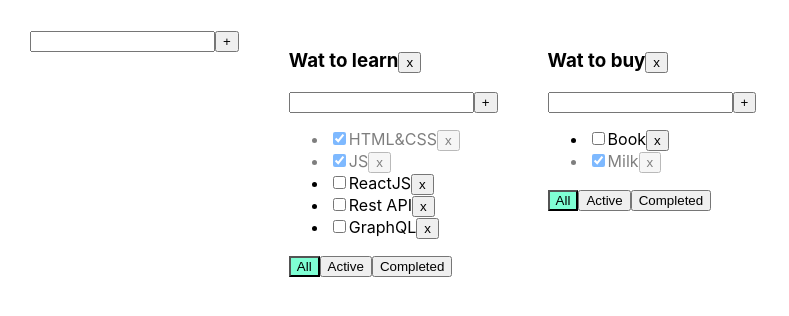
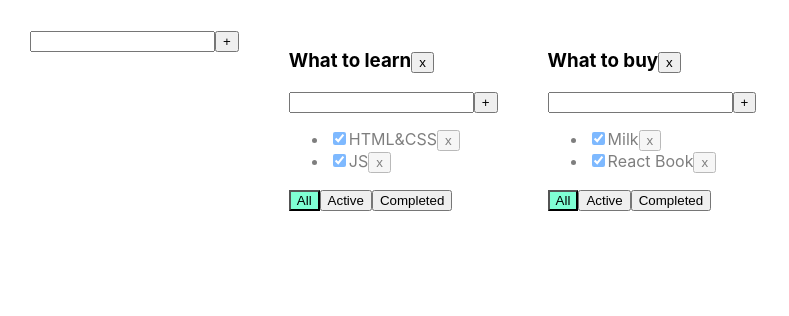
Before and after one commit to yasnoprosto/TodolistWithD, a React (Create React App) app: page / in a window 1280 px wide. Shown: the top 316 px of the page, without its empty margins (0-789 px from the left). Built offline with nearby package versions, Linux system fonts and the light colour scheme.

Commit message:
Finished lesson 6 one more time

```diff
--- a/src/AddItemForm.tsx
+++ b/src/AddItemForm.tsx
@@ -18,15 +18,15 @@
         }
     };
     const addTask = () => {
-        if (title.trim() !== '') {
-            props.addItem(title.trim());
+        let newTitle = title.trim();
+        if (newTitle !== '') {
+            props.addItem(newTitle);
             setTitle('');
         } else {
             setError('Title is required');
         }
     };
-
-    return (<div>
+    return <div>
         <input value={title}
                onChange={onChangeHandler}
                onKeyPress={onKeyPressHandler}
@@ -34,5 +34,5 @@
         />
         <button onClick={addTask}>+</button>
         {error && <div className="error-message">{error}</div>}
-    </div>);
+    </div>;
 };
--- a/src/App.tsx
+++ b/src/App.tsx
@@ -4,9 +4,8 @@
 import {v1} from 'uuid';
 import {AddItemForm} from './AddItemForm';
 
-export type FilterValuesType = 'all' | 'active' | 'completed';
-
-export type TodolistType = {
+export type FilterValuesType = "all" | "active" | "completed";
+type TodolistType = {
     id: string
     title: string
     filter: FilterValuesType
@@ -16,123 +15,135 @@
     [key: string]: Array<TaskType>
 }
 
+
 function App() {
+    let todolistId1 = v1();
+    let todolistId2 = v1();
+
+    let [todolists, setTodolists] = useState<Array<TodolistType>>([
+        {id: todolistId1, title: "What to learn", filter: "all"},
+        {id: todolistId2, title: "What to buy", filter: "all"}
+    ])
+
+    let [tasks, setTasks] = useState<TasksStateType>({
+        [todolistId1]: [
+            {id: v1(), title: "HTML&CSS", isDone: true},
+            {id: v1(), title: "JS", isDone: true}
+        ],
+        [todolistId2]: [
+            {id: v1(), title: "Milk", isDone: true},
+            {id: v1(), title: "React Book", isDone: true}
+        ]
+    });
 
 
-    function removeTask(id: string, todoId: string) {
-        let tasks = tasksObj[todoId];
-        let filteredTasks = tasks.filter(t => t.id != id);
-        tasksObj[todoId] = filteredTasks;
-        setTasksObj({...tasksObj});
+    function removeTask(id: string, todolistId: string) {
+        //достанем нужный массив по todolistId:
+        let todolistTasks = tasks[todolistId];
+        // перезапишем в этом объекте массив для нужного тудулиста отфилтрованным массивом:
+        tasks[todolistId] = todolistTasks.filter(t => t.id != id);
+        // засетаем в стейт копию объекта, чтобы React отреагировал перерисовкой
+        setTasks({...tasks});
     }
 
-    function addTask(title: string, todoId: string) {
-        let tasks = tasksObj[todoId];
+    function addTask(title: string, todolistId: string) {
         let task = {id: v1(), title: title, isDone: false};
-        let newTasks = [task, ...tasks];
-        tasksObj[todoId] = newTasks;
-        setTasksObj({...tasksObj});
+        //достанем нужный массив по todolistId:
+        let todolistTasks = tasks[todolistId];
+        // перезапишем в этом объекте массив для нужного тудулиста копией, добавив в начало новую таску:
+        tasks[todolistId] = [task, ...todolistTasks];
+        // засетаем в стейт копию объекта, чтобы React отреагировал перерисовкой
+        setTasks({...tasks});
     }
 
-    function changeStatus(taskId: string, isDone: boolean, todoId: string) {
-        let tasks = tasksObj[todoId];
-        let task = tasks.find(t => t.id === taskId);
+    function changeStatus(id: string, isDone: boolean, todolistId: string) {
+        //достанем нужный массив по todolistId:
+        let todolistTasks = tasks[todolistId];
+        // найдём нужную таску:
+        let task = todolistTasks.find(t => t.id === id);
+        //изменим таску, если она нашлась
         if (task) {
             task.isDone = isDone;
-            setTasksObj({...tasksObj});
-
+            // засетаем в стейт копию объекта, чтобы React отреагировал перерисовкой
+            setTasks({...tasks});
+        }
+    }    function changeTitleStatus(id: string, newTitle:string, todolistId: string) {
+        //достанем нужный массив по todolistId:
+        let todolistTasks = tasks[todolistId];
+        // найдём нужную таску:
+        let task = todolistTasks.find(t => t.id === id);
+        //изменим таску, если она нашлась
+        if (task) {
+            task.title = newTitle;
+            // засетаем в стейт копию объекта, чтобы React отреагировал перерисовкой
+            setTasks({...tasks});
         }
     }
 
     function changeFilter(value: FilterValuesType, todolistId: string) {
-        let todolist = todolists.find(el => el.id === todolistId);
+        let todolist = todolists.find(tl => tl.id === todolistId);
         if (todolist) {
             todolist.filter = value;
-            setTodolists([...todolists]);
+            setTodolists([...todolists])
+        }
+    }    function changeTitleTodolist(title: string, todolistId: string) {
+        let todolist = todolists.find(tl => tl.id === todolistId);
+        if (todolist) {
+            todolist.title = title;
+            setTodolists([...todolists])
         }
     }
 
-    function changeTitleTodolist(title: string, todolistId: string) {
-        let todolist = todolists.find(el => el.id === todolistId);
-        if (todolist) {
-            todolist.title = title;
-            setTodolists([...todolists]);
+    function removeTodolist(id: string) {
+        // засунем в стейт список тудулистов, id которых не равны тому, который нужно выкинуть
+        setTodolists(todolists.filter(tl => tl.id != id));
+        // удалим таски для этого тудулиста из второго стейта, где мы храним отдельно таски
+        delete tasks[id]; // удаляем св-во из объекта... значением которого являлся массив тасок
+        // засетаем в стейт копию объекта, чтобы React отреагировал перерисовкой
+        setTasks({...tasks});
     }
+    const addTodolist=(title:string)=>{
+        let newTodolist:TodolistType={
+            id: v1(),
+            title: title,
+            filter: "all"
+        }
+        setTodolists([newTodolist,...todolists])
+        setTasks({[newTodolist.id]:[],...tasks})
     }
 
-    let todolistId1 = v1();
-    let todolistId2 = v1();
 
-    let [todolists, setTodolists] = useState<TodolistType[]>([
-        {id: todolistId1, title: 'Wat to learn', filter: 'all'},
-        {id: todolistId2, title: 'Wat to buy', filter: 'all'}
-    ]);
-
-    let [tasksObj, setTasksObj] = useState<TasksStateType>({
-        [todolistId1]: [
-            {id: v1(), title: 'HTML&CSS', isDone: true},
-            {id: v1(), title: 'JS', isDone: true},
-            {id: v1(), title: 'ReactJS', isDone: false},
-            {id: v1(), title: 'Rest API', isDone: false},
-            {id: v1(), title: 'GraphQL', isDone: false},
-        ],
-        [todolistId2]: [
-            {id: v1(), title: 'Book', isDone: false},
-            {id: v1(), title: 'Milk', isDone: true}
-        ]
-    });
-    let removeTodolist = (todoId: string) => {
-        let filteredTodolist = todolists.filter(tl => tl.id !== todoId);
-        setTodolists(filteredTodolist);
-        delete tasksObj[todoId];
-        setTasksObj({...tasksObj});
-    };
-    const addTodolist = (title: string) => {
-        let newTodolist: TodolistType = {
-            id: v1(),
-            title: title,
-            filter: 'all'
-        };
-        setTodolists([newTodolist, ...todolists]);
-        setTasksObj({...tasksObj, [newTodolist.id]: []});
-    };
-    const changeTaskTitle = (taskId: string, newValue: string, todolistId: string) => {
-        let tasks = tasksObj[todolistId];
-        let task = tasks.find(t => t.id === taskId);
-        if (task) {
-            task.title = newValue;
-            setTasksObj({...tasksObj});
-
-        }
-    };
     return (
         <div className="App">
-            <AddItemForm addItem={addTodolist}/>
-            {todolists.map(el => {
-                    let tasksForTodolist = tasksObj[el.id];
+            <AddItemForm addItem={addTodolist} />
+            {
+                todolists.map(tl => {
+                    let allTodolistTasks = tasks[tl.id];
+                    let tasksForTodolist = allTodolistTasks;
 
-                    if (el.filter === 'active') {
-                        tasksForTodolist = tasksForTodolist.filter(t => !t.isDone);
+                    if (tl.filter === "active") {
+                        tasksForTodolist = allTodolistTasks.filter(t => !t.isDone);
                     }
-                    if (el.filter === 'completed') {
-                        tasksForTodolist = tasksForTodolist.filter(t => t.isDone);
+                    if (tl.filter === "completed") {
+                        tasksForTodolist = allTodolistTasks.filter(t => t.isDone);
                     }
-                    return (<Todolist key={el.id}
-                                      idTodo={el.id}
-                                      title={el.title}
+
+                    return <Todolist
+                        key={tl.id}
+                        id={tl.id}
+                        title={tl.title}
                         tasks={tasksForTodolist}
                         removeTask={removeTask}
                         changeFilter={changeFilter}
                         addTask={addTask}
                         changeTaskStatus={changeStatus}
-                                      filter={el.filter}
+                        filter={tl.filter}
                         removeTodolist={removeTodolist}
-                                      changeTaskTitle={changeTaskTitle}
+                        changeTitleStatus={changeTitleStatus}
                         changeTitleTodolist={changeTitleTodolist}
-                    />);
+                    />
+                })
             }
-            )}
-
 
         </div>
     );
--- a/src/EditableSpan.tsx
+++ b/src/EditableSpan.tsx
@@ -2,24 +2,27 @@
 
 type EditableSpanPropsType = {
     title: string
-    onChange:(newValue:string)=>void
+    onChange:(title:string)=>void
 }
 export const EditableSpan = (props: EditableSpanPropsType) => {
 
     let [editMode, setEditMode] = useState<boolean>(false);
-    let [title, setTitle]=useState("")
+    let [title, setTitle] = useState<string>("");
 
-    const activateEditeMode = () => {
-        setEditMode(true);
-        setTitle(props.title)
-    };
+
+    const onDoubleClickHandler = () => {
+        setEditMode(true)
+        setTitle(props.title);
+    }
     const activateViewMode = () => {
         setEditMode(false);
         props.onChange(title)
-    };
-const onChangeHandler=(e:ChangeEvent<HTMLInputElement>)=>setTitle(e.currentTarget.value)
-    return (editMode ?
-            <input  value={title} onBlur={activateViewMode} onChange={onChangeHandler} autoFocus/>
-            : <span onDoubleClick={activateEditeMode}>{props.title}</span>
-    );
+    }
+    const onChangeHandler = (e:ChangeEvent<HTMLInputElement>) => {
+      setTitle(e.currentTarget.value)
+    }
+
+    return editMode
+        ? <input value={title} onChange={onChangeHandler} onBlur={activateViewMode} autoFocus/>
+        : <span onDoubleClick={onDoubleClickHandler}>{props.title}</span>;
 };
--- a/src/Todolist.tsx
+++ b/src/Todolist.tsx
@@ -10,55 +10,53 @@
 }
 
 type PropsType = {
-    idTodo: string
+    id: string
     title: string
     tasks: Array<TaskType>
-    removeTask: (taskId: string, todoId: string) => void
+    removeTask: (taskId: string, todolistId: string) => void
     changeFilter: (value: FilterValuesType, todolistId: string) => void
     addTask: (title: string, todolistId: string) => void
-    changeTaskStatus: (taskId: string, isDone: boolean, todolistId: string) => void
-    changeTaskTitle: (taskId: string, newValue:string, todolistId: string) => void
+    changeTaskStatus: (id: string, isDone: boolean, todolistId: string) => void
+    changeTitleStatus: (id: string, title:string, todolistId: string) => void
+    removeTodolist: (id: string) => void
     filter: FilterValuesType
-    removeTodolist: (id: string) => void
     changeTitleTodolist:(title: string, todolistId: string)=>void
-
 }
 
 export function Todolist(props: PropsType) {
 
-    const onAllClickHandler = () => props.changeFilter('all', props.idTodo);
-    const onActiveClickHandler = () => props.changeFilter('active', props.idTodo);
-    const onCompletedClickHandler = () => props.changeFilter('completed', props.idTodo);
-    const onClickRemoveTodo = () => {
-        props.removeTodolist(props.idTodo);
-    };
-    const addTask = (title: string) => {
-        props.addTask(title, props.idTodo);
-    };
-    const changeTitleTodolistHandler=(newTitle:string)=>{
-        props.changeTitleTodolist(newTitle,props.idTodo)
+
+    const removeTodolist = () => props.removeTodolist(props.id);
+
+    const onAllClickHandler = () => props.changeFilter('all', props.id);
+    const onActiveClickHandler = () => props.changeFilter('active', props.id);
+    const onCompletedClickHandler = () => props.changeFilter('completed', props.id);
+
+    const addTask=(title:string)=>{
+        props.addTask(title,props.id)
     }
-
+    const changeTittleTodolist=(title:string)=>{
+        props.changeTitleTodolist(title,props.id)
+    }
     return <div>
-        <h3><EditableSpan title={props.title} onChange={changeTitleTodolistHandler}/>
-            <button onClick={onClickRemoveTodo}>x</button>
+        <h3> <EditableSpan title={props.title} onChange={changeTittleTodolist}/>
+            <button onClick={removeTodolist}>x</button>
         </h3>
         <AddItemForm addItem={addTask}/>
         <ul>
             {
                 props.tasks.map(t => {
-                    const onClickHandler = () => props.removeTask(t.id, props.idTodo);
-                    const onChangeStatusHandler = (e: ChangeEvent<HTMLInputElement>) => {
-                        props.changeTaskStatus(t.id, e.currentTarget.checked, props.idTodo);
-                    }
-                    ;const onChangeTitleHandler = (newValue:string) => {
-                       props.changeTaskTitle(t.id, newValue, props.idTodo);
+                    const onClickHandler = () => props.removeTask(t.id, props.id);
+                    const onChangStatusHandler = (e: ChangeEvent<HTMLInputElement>) => {
+                        let newIsDoneValue = e.currentTarget.checked;
+                        props.changeTaskStatus(t.id, newIsDoneValue, props.id);
+                    };
+                    const onChangeTitleHandler = (newTitle:string) => {
+                        props.changeTitleStatus(t.id, newTitle, props.id);
                     };
 
                     return <li key={t.id} className={t.isDone ? 'is-done' : ''}>
-                        <input type="checkbox"
-                               onChange={onChangeStatusHandler}
-                               checked={t.isDone}/>
+                        <input type="checkbox" onChange={onChangStatusHandler} checked={t.isDone}/>
                         <EditableSpan title={t.title} onChange={onChangeTitleHandler}/>
                         <button onClick={onClickHandler}>x</button>
                     </li>;
```
Lines whose indentation alone changed are shown as unchanged.
